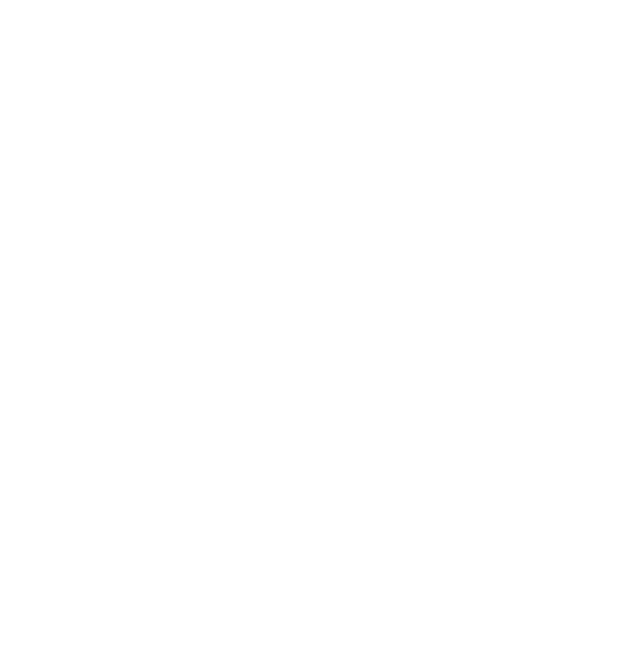
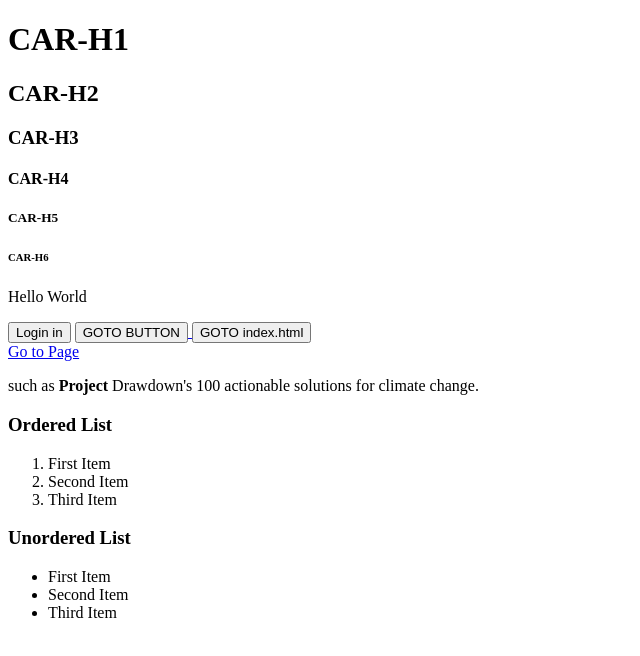
Before and after one commit to Varshaa636/FSD-MERN-DEVELOPMENT, a plain HTML site: page index.html in a window 1280 px wide. Shown: the whole page, without its empty margins (0-640 px from the left). Drawn offline with Linux system fonts and the light colour scheme.

Commit message:
Add files via upload

```diff
--- a/index.html
+++ b/index.html
@@ -3,9 +3,37 @@
 <head>
     <meta charset="UTF-8">
     <meta name="viewport" content="width=device-width, initial-scale=1.0">
-    <title>Document</title>
+    <title>Car Wikipedi</title>
 </head>
 <body>
-
+    <h1>CAR-H1</h1>
+    <h2>CAR-H2</h2>
+    <h3>CAR-H3</h3>
+    <h4>CAR-H4</h4>
+    <h5>CAR-H5</h5>
+    <h6>CAR-H6</h6>
+    <p>Hello World</p>
+    <button>Login in</button>
+    <a href="https://example.com">
+    <button>GOTO BUTTON</button>
+    <button>GOTO index.html</button><br>
+    </a>
+    <a href="page.html" target="_blank">Go to Page</a>
+    <p>
+        such as <strong>Project</strong> Drawdown's 100 actionable solutions for climate change.
+    </p>
+    </a>
+    <h3>Ordered List</h3>
+    <ol>
+        <li>First Item</li>
+        <li>Second Item</li>
+        <li>Third Item</li>
+    </ol>
+    <h3>Unordered List</h3>
+    <ul>
+        <li>First Item</li>
+        <li>Second Item</li>
+        <li>Third Item</li>
+    </ul>
 </body>
 </html>
```
